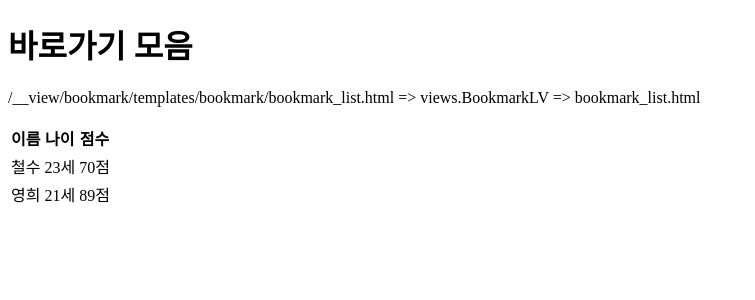
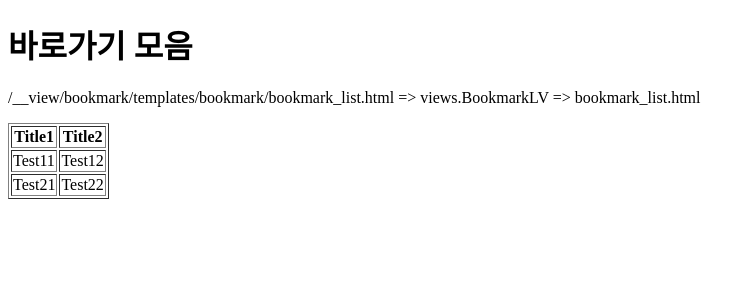
Before and after one commit to shn0403434/shn0403434, a Django app: template bookmark/templates/bookmark/bookmark_list.html in a window 1280 px wide. Shown: the top 300 px of the page, without its empty margins (0-755 px from the left). Run offline with Django 3.2, Linux system fonts and the light colour scheme; the template is opened without the code that fills it, so the values that code supplies are empty.

Commit message:
Changed ...

```diff
--- a/bookmark/templates/bookmark/bookmark_list.html
+++ b/bookmark/templates/bookmark/bookmark_list.html
@@ -121,21 +121,18 @@ bookmark.models.Bookmark.__str__()에서 지정하였음. -->
 </ul>
 {% endif %}
 
- <table>
+<table border="1">
    <tr>
-    <th>이름</th>
-    <th>나이</th>
-    <th>점수</th>
+      <th>Title1</th>
+      <th>Title2</th>
    </tr>
    <tr>
-    <td>철수</td>
-    <td>23세</td>
-    <td>70점</td>
+      <td>Test11</td>
+      <td>Test12</td>
    </tr>
    <tr>
-    <td>영희</td>
-    <td>21세</td>
-    <td>89점</td>
+      <td>Test21</td>
+      <td>Test22</td>
    </tr>
 </table>
 
```
Lines whose indentation alone changed are shown as unchanged.
